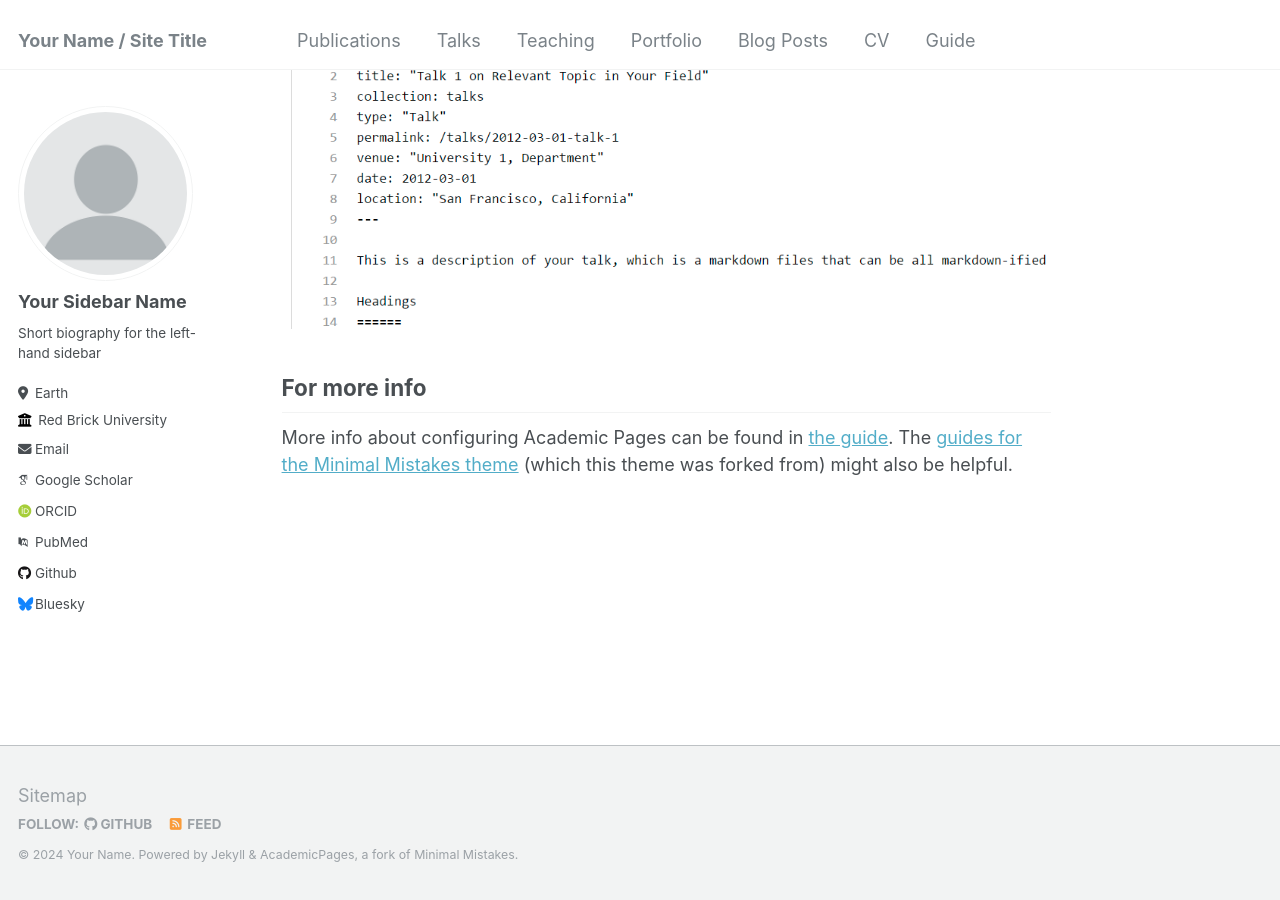
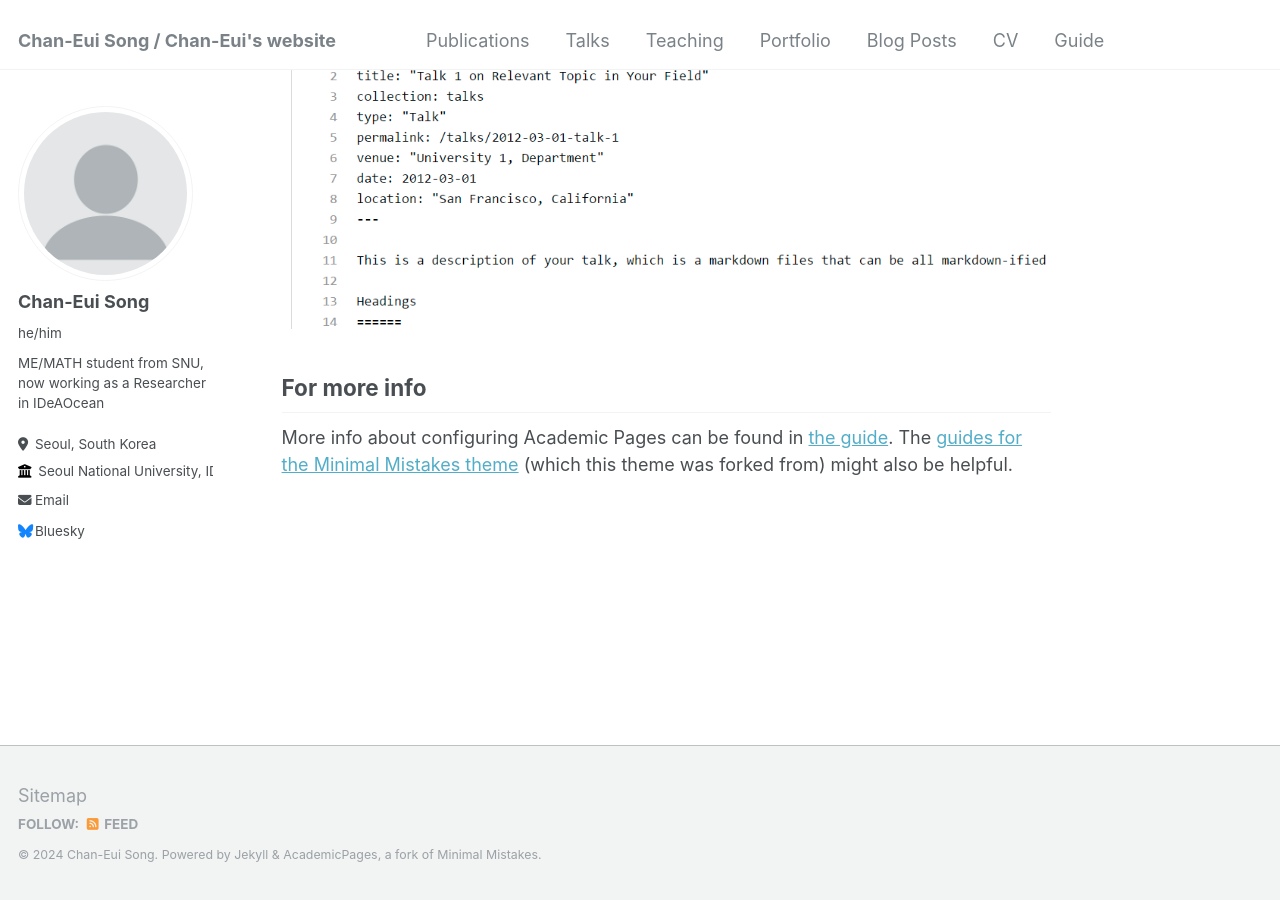
Before and after one commit to cksdml1014/chanisong, a Jekyll site: the page built from _pages/about.md, in a window 1280 px wide and 900 px high, scrolled down 2660 px. Built offline with Jekyll 4.4.1, drawn with Linux system fonts in a browser that asks for light colours; some web fonts are replaced.

Commit message:
Update _config.yml

```diff
--- a/_config.yml
+++ b/_config.yml
@@ -8,11 +8,11 @@
 
 # Basic Site Settings
 locale                   : "en-US"
-title                    : "Your Name / Site Title"
+title                    : "Chan-Eui Song / Chan-Eui's website"
 title_separator          : "-"
-name                     : &name "Your Name"
-description              : &description "personal description"
-url                      : https://academicpages.github.io # the base hostname & protocol for your site e.g. "https://mmistakes.github.io"
+name                     : &name "Chan-Eui Song"
+description              : &description "Chan-Eui Song's personal website"
+url                      : https://https://cksdml1014.github.io/chanisong/ # the base hostname & protocol for your site e.g. "https://mmistakes.github.io"
 baseurl                  : "" # the subpath of your site, e.g. "/blog"
 repository               : "academicpages/academicpages.github.io"
 
@@ -22,28 +22,28 @@ repository               : "academicpages/academicpages.github.io"
 author:
   # Biographic information
   avatar           : "profile.png"
-  name             : "Your Sidebar Name"
-  pronouns         : # example: "she/her"
-  bio              : "Short biography for the left-hand sidebar"
-  location         : "Earth"
-  employer         : "Red Brick University"
+  name             : "Chan-Eui Song"
+  pronouns         : "he/him"# example: "she/her"
+  bio              : "ME/MATH student from SNU, now working as a Researcher in IDeAOcean"
+  location         : "Seoul, South Korea"
+  employer         : "Seoul National University, IDeAOcean"
   uri              : # URL
-  email            : "none@example.org"
+  email            : "cksdml1014@gmail.com"
 
   # Academic websites
   arxiv            : # URL - Update with the correct link to your profile
-  googlescholar    : "https://scholar.google.com/citations?user=PS_CX0AAAAAJ"
+  googlescholar    : #
   impactstory      : # URL
-  orcid            : "http://orcid.org/yourorcidurl"
+  orcid            : #
   semantic         : # URL
-  pubmed           : "https://www.ncbi.nlm.nih.gov/pubmed/?term=john+snow"
+  pubmed           : #
   researchgate     : # URL
 
   # Repositories and software development
   bitbucket        : # Username - Update with your username on the site
   codepen          : # Username
   dribbble         : # Username
-  github           : "academicpages"
+  github           : #
   kaggle           : # Username
   stackoverflow    : # User number or user number and name (i.e., use "1" or "1/jeff-atwood")
 
```
